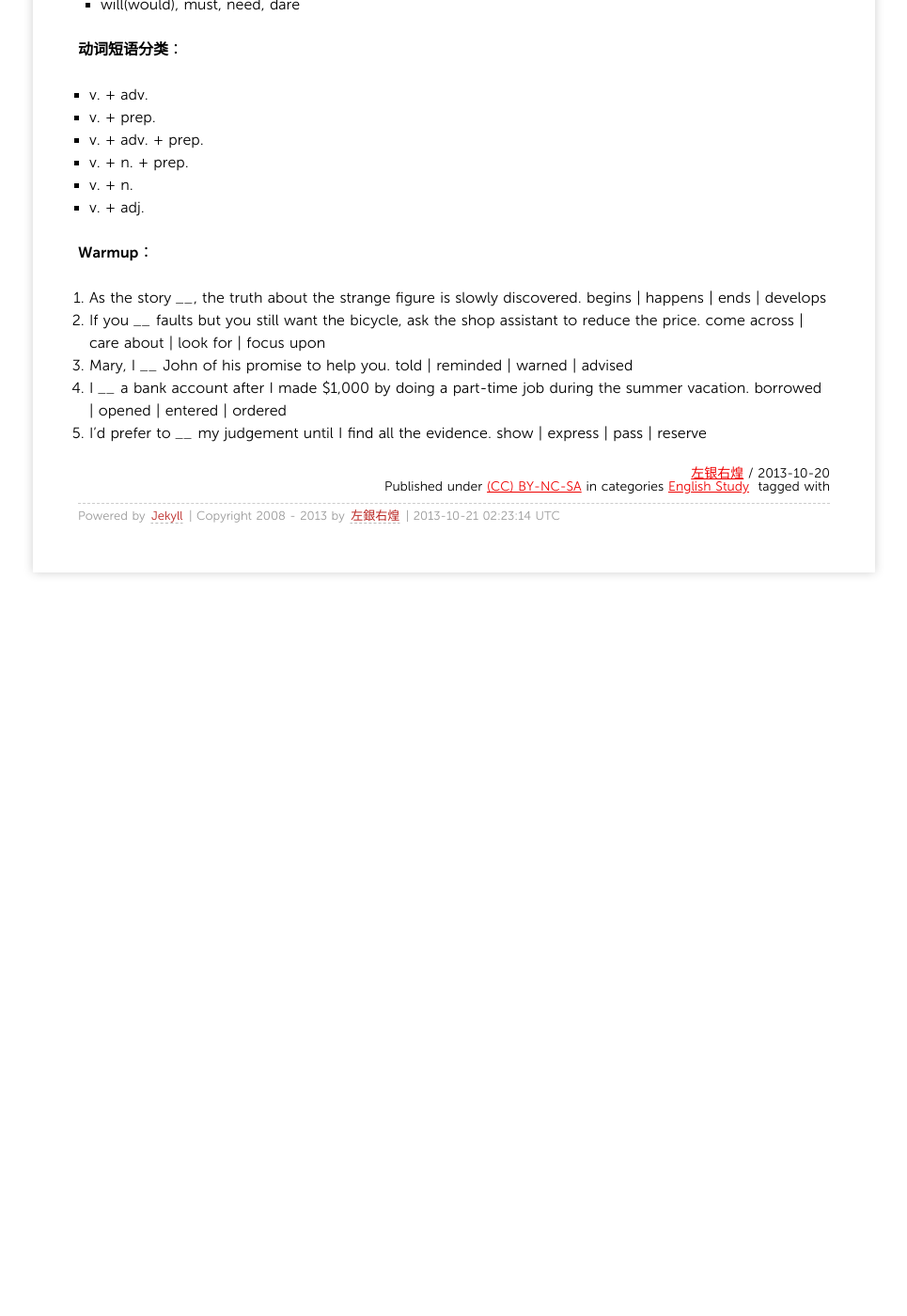
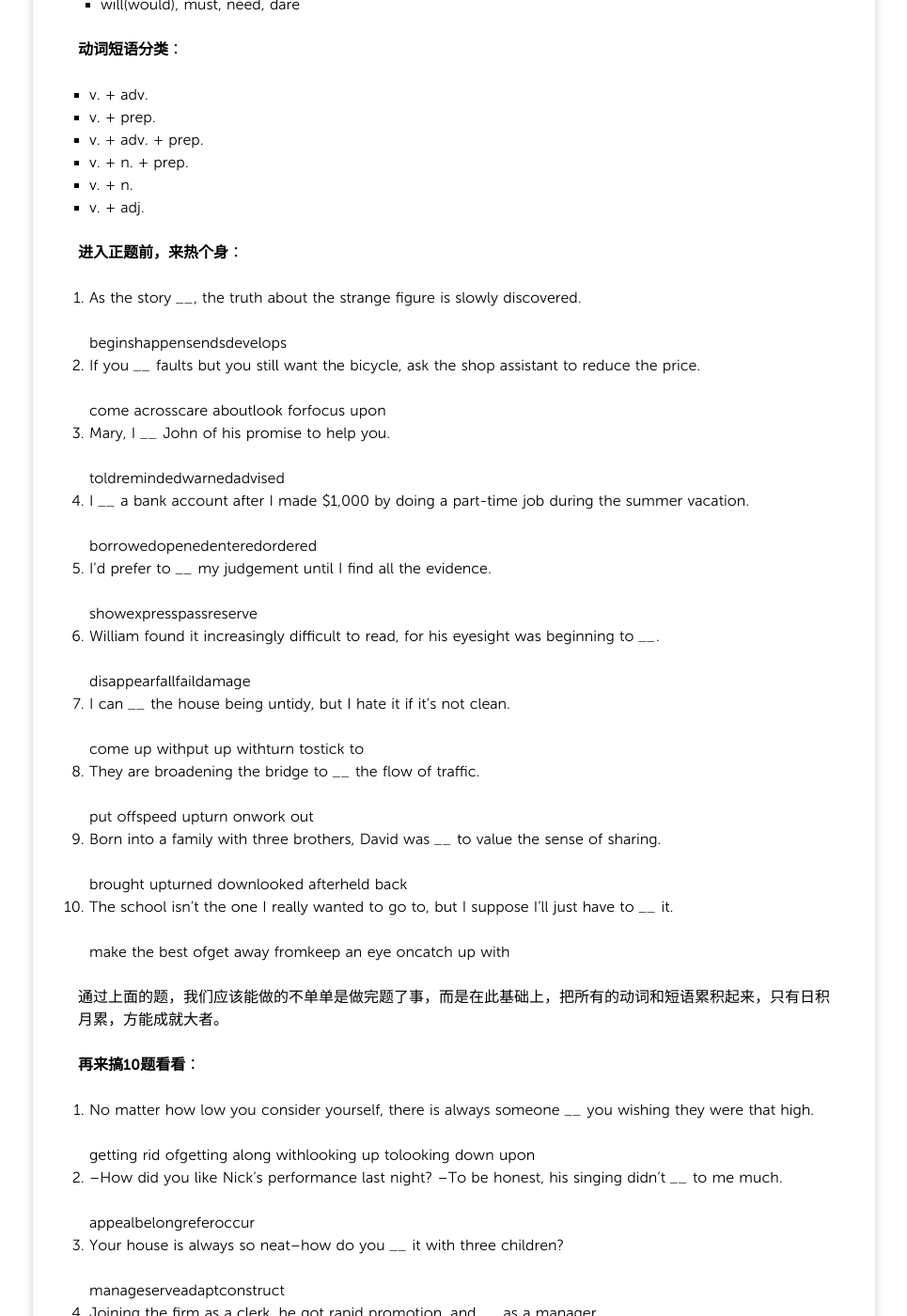
Before and after one commit to grahamle/grahamle.github.com, a Jekyll site: the page built from _posts/2013/2013-10-20-英语教学篇：alpha.md, in a window 1280 px wide and 1400 px high, scrolled down 1413 px. Shown: the whole window at 94% size, without its empty margins (157-1122 px from the left). Built offline with Jekyll 4.4.1, drawn with Linux system fonts in a browser that asks for light colours; Markdown is read by kramdown in place of the engine named in the settings; comment, search, counter and statistics services are not loaded; before the commit the page ends 2070 px from its top, so only the background shows below that; some of the changed text lies outside the part shown.

Commit message:
10-20：语法之动词0.4

```diff
--- a/_posts/2013/2013-10-20-英语教学篇：alpha.md
+++ b/_posts/2013/2013-10-20-英语教学篇：alpha.md
@@ -58,15 +58,89 @@ categories:
 - v. + n.
 - v. + adj.
 
-**Warmup**：
+**进入正题前，来热个身**：
 
 1. As the story ____, the truth about the strange figure is slowly discovered.
+
 	begins | happens | ends | develops
+
 2. If you ____ faults but you still want the bicycle, ask the shop assistant to reduce the price.
+
 	come across | care about | look for | focus upon
+
 3. Mary, I ____ John of his promise to help you.
+
 	told | reminded | warned | advised
+
 4. I ____ a bank account after I made $1,000 by doing a part-time job during the summer vacation.
+
 	borrowed | opened | entered | ordered
+
 5. I'd prefer to ____ my judgement until I find all the evidence.
+
 	show | express | pass | reserve
+
+6. William found it increasingly difficult to read, for his eyesight was beginning to ____.
+
+	disappear | fall | fail | damage
+
+7. I can ____ the house being untidy, but I hate it if it's not clean.
+
+	come up with | put up with | turn to | stick to
+
+8. They are broadening the bridge to ____ the flow of traffic.
+
+	put off | speed up | turn on | work out
+
+9. Born into a family with three brothers, David was ____ to value the sense of sharing.
+
+	brought up | turned down | looked after | held back
+
+10. The school isn't the one I really wanted to go to, but I suppose I'll just have to ____ it.
+
+	make the best of | get away from | keep an eye on | catch up with
+
+通过上面的题，我们应该能做的不单单是做完题了事，而是在此基础上，把所有的动词和短语累积起来，只有日积月累，方能成就大者。
+
+**再来搞10题看看**：
+
+1. No matter how low you consider yourself, there is always someone ____ you wishing they were that high.
+
+	getting rid of | getting along with | looking up to | looking down upon
+
+2. --How did you like Nick's performance last night?
+   --To be honest, his singing didn't ____ to me much.
+
+    appeal | belong | refer | occur
+
+3. Your house is always so neat--how do you ____ it with three children?
+
+	manage | serve | adapt | construct
+
+4. Joining the firm as a clerk, he got rapid promotion, and ____ as a manager.
+
+	ended up | dropped out | came back | started off
+
+5. Just as the clothes a person wears, the food he eats and the friends with whom he spends his time, his house ____ his personality.
+
+	resembles | strengthens | reflects | shapes
+
+6. The workers ____ the glasses and marked on each box "This Side UP".
+
+	carried | delivered | pressed | packed
+
+7. My mother opened drawer to ____ the knives and spoons.
+
+	put away | put up | put on | put together
+
+8. Sam ____ some knowledge of the computer just by watching others working on it.
+
+	brought up | looked up | picked up | set up
+
+9. Had she ____ her promise, she would have made it to Yale University.
+
+	looked up to | lived up to | kept up with | come up with
+
+10. We tried to find a table for seven, but they were all ____.
+
+	given away | kept away | taken up | used up
```
